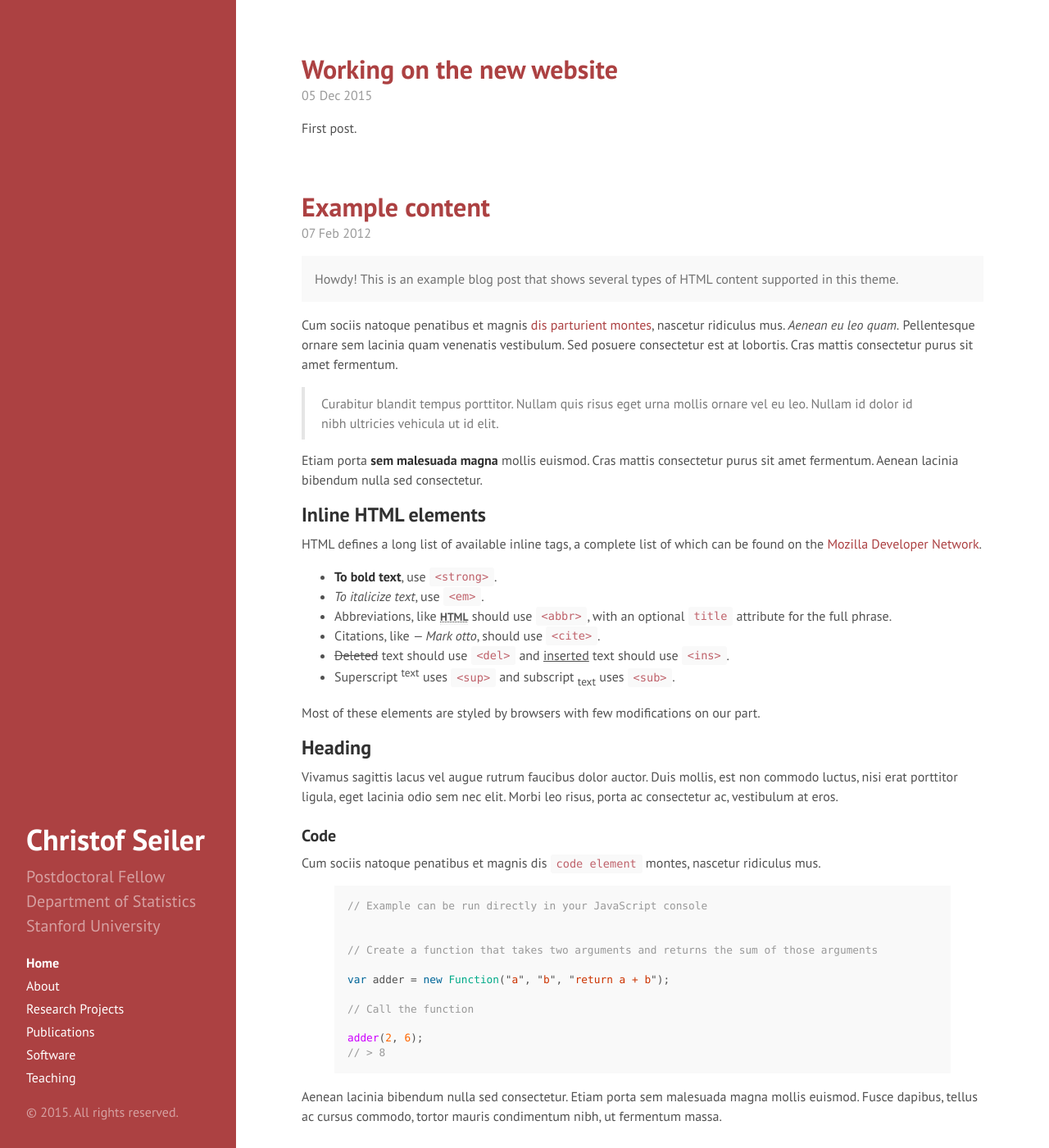
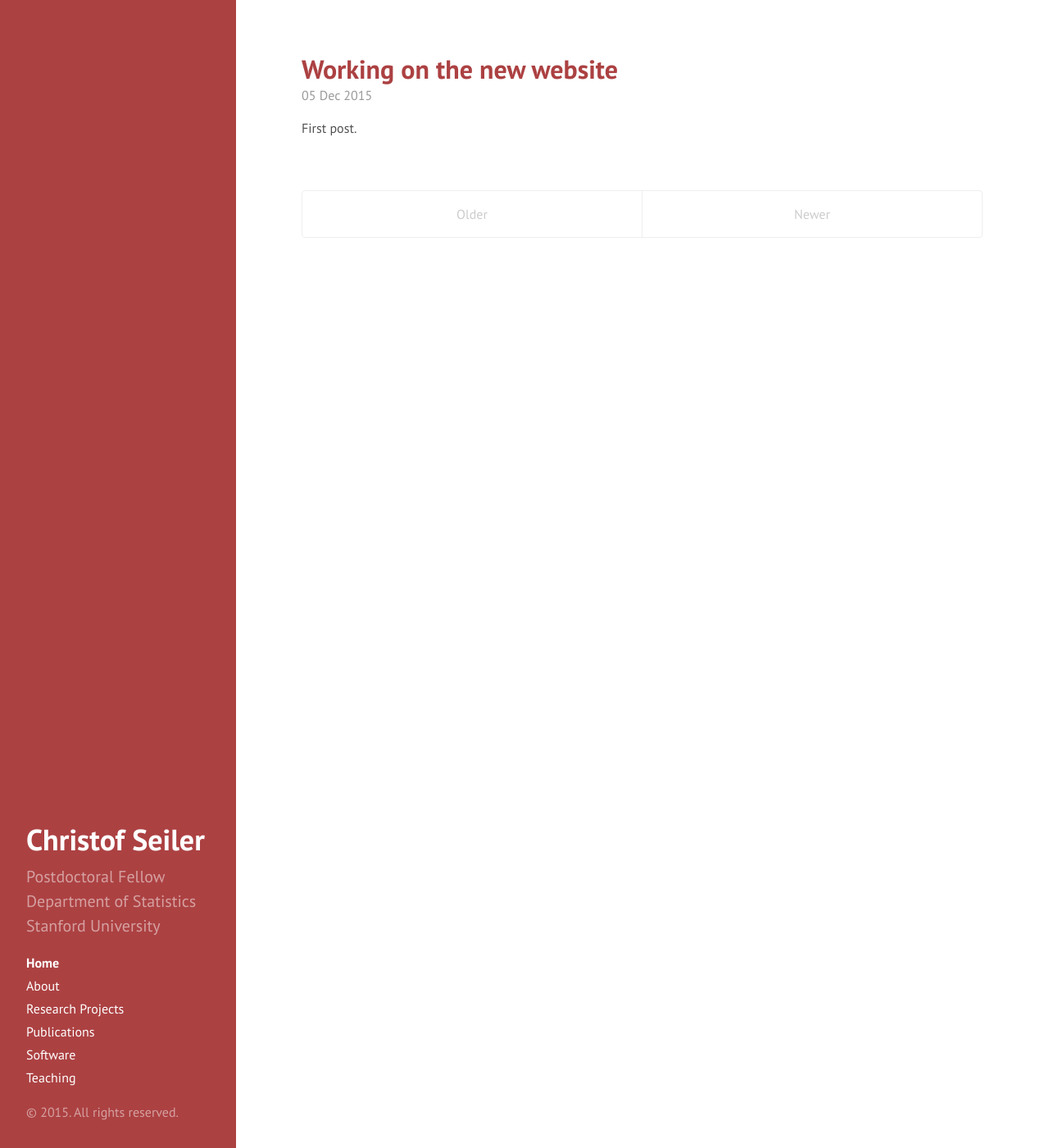
Before and after one commit to ChristofSeiler/ChristofSeiler.github.io, a Jekyll site: the page built from index.html, in a window 1280 px wide and 1400 px high. Shown: the whole window at 82% size. Built offline with Jekyll 4.4.1, drawn with Linux system fonts in a browser that asks for light colours; Markdown is read by kramdown in place of the engine named in the settings; the list of posts is cut into pages by our own code; some of the changed text lies outside the part shown.

```diff
--- a/_posts/2012-02-07-example-content.md
+++ /dev/null
@@ -1,138 +0,0 @@
----
-layout: post
-title: Example content
----
-
-
-<div class="message">
-  Howdy! This is an example blog post that shows several types of HTML content supported in this theme.
-</div>
-
-Cum sociis natoque penatibus et magnis <a href="#">dis parturient montes</a>, nascetur ridiculus mus. *Aenean eu leo quam.* Pellentesque ornare sem lacinia quam venenatis vestibulum. Sed posuere consectetur est at lobortis. Cras mattis consectetur purus sit amet fermentum.
-
-> Curabitur blandit tempus porttitor. Nullam quis risus eget urna mollis ornare vel eu leo. Nullam id dolor id nibh ultricies vehicula ut id elit.
-
-Etiam porta **sem malesuada magna** mollis euismod. Cras mattis consectetur purus sit amet fermentum. Aenean lacinia bibendum nulla sed consectetur.
-
-## Inline HTML elements
-
-HTML defines a long list of available inline tags, a complete list of which can be found on the [Mozilla Developer Network](https://developer.mozilla.org/en-US/docs/Web/HTML/Element).
-
-- **To bold text**, use `<strong>`.
-- *To italicize text*, use `<em>`.
-- Abbreviations, like <abbr title="HyperText Markup Langage">HTML</abbr> should use `<abbr>`, with an optional `title` attribute for the full phrase.
-- Citations, like <cite>&mdash; Mark otto</cite>, should use `<cite>`.
-- <del>Deleted</del> text should use `<del>` and <ins>inserted</ins> text should use `<ins>`.
-- Superscript <sup>text</sup> uses `<sup>` and subscript <sub>text</sub> uses `<sub>`.
-
-Most of these elements are styled by browsers with few modifications on our part.
-
-## Heading
-
-Vivamus sagittis lacus vel augue rutrum faucibus dolor auctor. Duis mollis, est non commodo luctus, nisi erat porttitor ligula, eget lacinia odio sem nec elit. Morbi leo risus, porta ac consectetur ac, vestibulum at eros.
-
-### Code
-
-Cum sociis natoque penatibus et magnis dis `code element` montes, nascetur ridiculus mus.
-
-{% highlight js %}
-// Example can be run directly in your JavaScript console
-
-// Create a function that takes two arguments and returns the sum of those arguments
-var adder = new Function("a", "b", "return a + b");
-
-// Call the function
-adder(2, 6);
-// > 8
-{% endhighlight %}
-
-Aenean lacinia bibendum nulla sed consectetur. Etiam porta sem malesuada magna mollis euismod. Fusce dapibus, tellus ac cursus commodo, tortor mauris condimentum nibh, ut fermentum massa.
-
-### Gists via GitHub Pages
-
-Vestibulum id ligula porta felis euismod semper. Nullam quis risus eget urna mollis ornare vel eu leo. Donec sed odio dui.
-
-{% gist 5555251 gist.md %}
-
-Aenean eu leo quam. Pellentesque ornare sem lacinia quam venenatis vestibulum. Nullam quis risus eget urna mollis ornare vel eu leo. Cum sociis natoque penatibus et magnis dis parturient montes, nascetur ridiculus mus. Donec sed odio dui. Vestibulum id ligula porta felis euismod semper.
-
-### Lists
-
-Cum sociis natoque penatibus et magnis dis parturient montes, nascetur ridiculus mus. Aenean lacinia bibendum nulla sed consectetur. Etiam porta sem malesuada magna mollis euismod. Fusce dapibus, tellus ac cursus commodo, tortor mauris condimentum nibh, ut fermentum massa justo sit amet risus.
-
-* Praesent commodo cursus magna, vel scelerisque nisl consectetur et.
-* Donec id elit non mi porta gravida at eget metus.
-* Nulla vitae elit libero, a pharetra augue.
-
-Donec ullamcorper nulla non metus auctor fringilla. Nulla vitae elit libero, a pharetra augue.
-
-1. Vestibulum id ligula porta felis euismod semper.
-2. Cum sociis natoque penatibus et magnis dis parturient montes, nascetur ridiculus mus.
-3. Maecenas sed diam eget risus varius blandit sit amet non magna.
-
-Cras mattis consectetur purus sit amet fermentum. Sed posuere consectetur est at lobortis.
-
-<dl>
-  <dt>HyperText Markup Language (HTML)</dt>
-  <dd>The language used to describe and define the content of a Web page</dd>
-
-  <dt>Cascading Style Sheets (CSS)</dt>
-  <dd>Used to describe the appearance of Web content</dd>
-
-  <dt>JavaScript (JS)</dt>
-  <dd>The programming language used to build advanced Web sites and applications</dd>
-</dl>
-
-Integer posuere erat a ante venenatis dapibus posuere velit aliquet. Morbi leo risus, porta ac consectetur ac, vestibulum at eros. Nullam quis risus eget urna mollis ornare vel eu leo.
-
-### Images
-
-Quisque consequat sapien eget quam rhoncus, sit amet laoreet diam tempus. Aliquam aliquam metus erat, a pulvinar turpis suscipit at.
-
-![placeholder](http://placehold.it/800x400 "Large example image")
-![placeholder](http://placehold.it/400x200 "Medium example image")
-![placeholder](http://placehold.it/200x200 "Small example image")
-
-### Tables
-
-Aenean lacinia bibendum nulla sed consectetur. Lorem ipsum dolor sit amet, consectetur adipiscing elit.
-
-<table>
-  <thead>
-    <tr>
-      <th>Name</th>
-      <th>Upvotes</th>
-      <th>Downvotes</th>
-    </tr>
-  </thead>
-  <tfoot>
-    <tr>
-      <td>Totals</td>
-      <td>21</td>
-      <td>23</td>
-    </tr>
-  </tfoot>
-  <tbody>
-    <tr>
-      <td>Alice</td>
-      <td>10</td>
-      <td>11</td>
-    </tr>
-    <tr>
-      <td>Bob</td>
-      <td>4</td>
-      <td>3</td>
-    </tr>
-    <tr>
-      <td>Charlie</td>
-      <td>7</td>
-      <td>9</td>
-    </tr>
-  </tbody>
-</table>
-
-Nullam id dolor id nibh ultricies vehicula ut id elit. Sed posuere consectetur est at lobortis. Nullam quis risus eget urna mollis ornare vel eu leo.
-
------
-
-Want to see something else added? <a href="https://github.com/poole/poole/issues/new">Open an issue.</a>
```
Also changed, not shown: about.md (+1 -1 lines).
